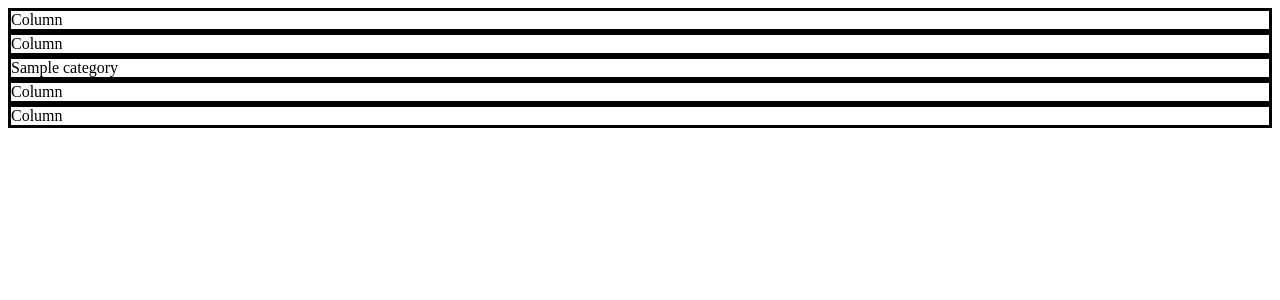
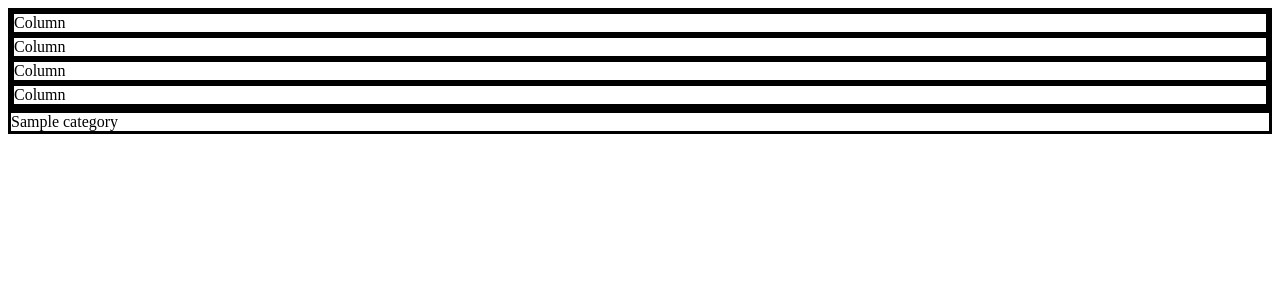
Before and after one commit to Modjo69/SantaGreen, a Symfony app: template templates/home/index.html.twig in a window 1280 px wide. Shown: the top 300 px of the page. Run offline with Twig, Linux system fonts and the light colour scheme; the template is opened without the code that fills it: most values are stand-ins (such as "Sample title", 1, 10 or a date in 2020); some libraries are stand-ins or nearby versions.

Commit message:
ajout des box home page

```diff
--- a/templates/home/index.html.twig
+++ b/templates/home/index.html.twig
@@ -3,17 +3,18 @@
 {% block  content %}
 
     {% for category in categorys %}
-    <div class="container flex-row-reverse"><!-- enlever le row-reverse lors de la deuxième boucle-->
-        <div class="row row-cols-4">
-            <div style='border: solid black'class="col">Column</div>
-            <div style='border: solid black'class="col">Column</div>
-            <div style='border: solid black'class="col-6">{{category.name}}</div>
-            <div style='border: solid black'class="col">Column</div>
-            <div style='border: solid black'class="col">Column</div>
+<div class=" boxHomePage container">
+    <div class="row {% if loop.index is divisible by(2) %} flex-row-reverse {% else %} row {% endif %}">
+        <div style='border: solid black'class="boxTuto col-6 row">
+            <div style='border: solid black'class="tutoExemple col-6">Column</div>
+            <div style='border: solid black'class="tutoExemple col-6">Column</div>
+            <div style='border: solid black'class="tutoExemple col-6">Column</div>
+            <div style='border: solid black'class="tutoExemple col-6">Column</div>
         </div>
+        <div style='border: solid black'class="boxCategory col-6">{{ category.name }}</div>
     </div>
+</div>
     {% endfor %}
 
 
-
 {% endblock %}
```
Also changed, not shown: assets/css/app.scss (+20 -0 lines).
